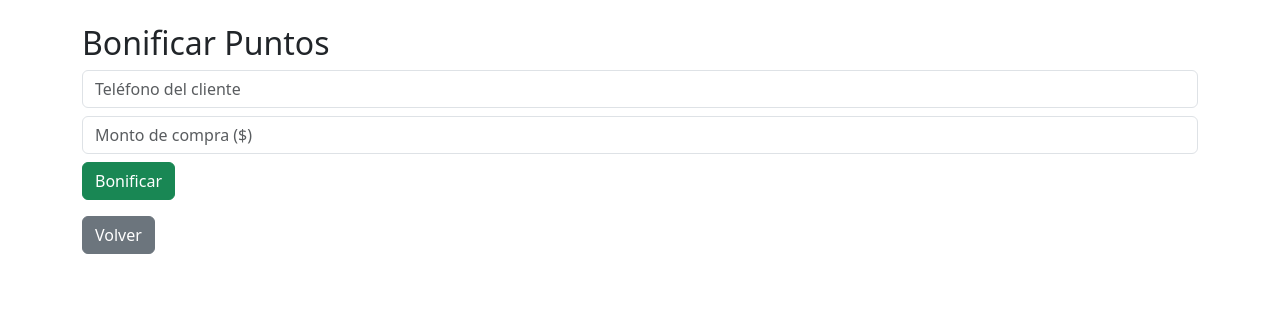
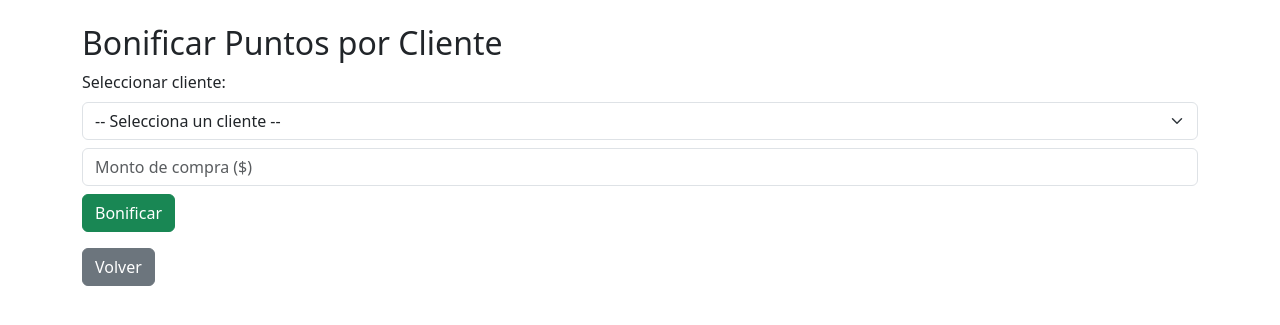
Before and after one commit to albert-chanZ/fidelizacion, a PHP site: page /admin/alta_puntos.php in a window 1280 px wide. Shown: the top 325 px of the page. Run offline with PHP 8.4, Linux system fonts and the light colour scheme; the visitor is signed in with stand-in values (Sample User, id 1); tables that the repository leaves empty or names only in its code hold one stand-in row (values such as "Sample post").

Commit message:
Altas de punto modificado

```diff
--- a/admin/alta_puntos.php
+++ b/admin/alta_puntos.php
@@ -3,23 +3,42 @@ session_start();
 include '../config/db.php';
 if ($_SESSION["tipo"] !== "admin") header("Location: ../login.php");
 
+// Obtener lista de clientes para el select
+$clientes = $conn->query("SELECT telefono, nombre FROM clientes");
+
+// Procesar formulario
 if ($_SERVER["REQUEST_METHOD"] == "POST") {
     $telefono = $_POST["telefono"];
     $monto = floatval($_POST["monto"]);
     $puntos = intval($monto / 100) * 5;
     $conn->query("UPDATE clientes SET puntos = puntos + $puntos WHERE telefono = '$telefono'");
+    $mensaje = "✅ Se han bonificado $puntos puntos.";
 }
 ?>
 <!DOCTYPE html>
 <html>
-<head><meta charset="UTF-8"><title>Alta Puntos</title>
-<link href="https://cdn.jsdelivr.net/npm/bootstrap@5.3.0/dist/css/bootstrap.min.css" rel="stylesheet"></head>
+<head>
+  <meta charset="UTF-8">
+  <title>Alta Puntos</title>
+  <link href="https://cdn.jsdelivr.net/npm/bootstrap@5.3.0/dist/css/bootstrap.min.css" rel="stylesheet">
+</head>
 <body class="container mt-4">
-<h2>Bonificar Puntos</h2>
+<h2>Bonificar Puntos por Cliente</h2>
+
+<?php if (!empty($mensaje)) echo "<div class='alert alert-success'>$mensaje</div>"; ?>
+
 <form method="POST" class="mb-3">
-  <input name="telefono" placeholder="Teléfono del cliente" class="form-control mb-2">
-  <input name="monto" type="number" placeholder="Monto de compra ($)" class="form-control mb-2">
+  <label class="form-label">Seleccionar cliente:</label>
+  <select name="telefono" class="form-select mb-2" required>
+    <option value="">-- Selecciona un cliente --</option>
+    <?php while($c = $clientes->fetch_assoc()) {
+      echo "<option value='{$c['telefono']}'>{$c['nombre']} ({$c['telefono']})</option>";
+    } ?>
+  </select>
+  <input name="monto" type="number" step="0.01" placeholder="Monto de compra ($)" class="form-control mb-2" required>
   <button class="btn btn-success">Bonificar</button>
 </form>
+
 <a href="dashboard.php" class="btn btn-secondary">Volver</a>
-</body></html>
+</body>
+</html>
```
